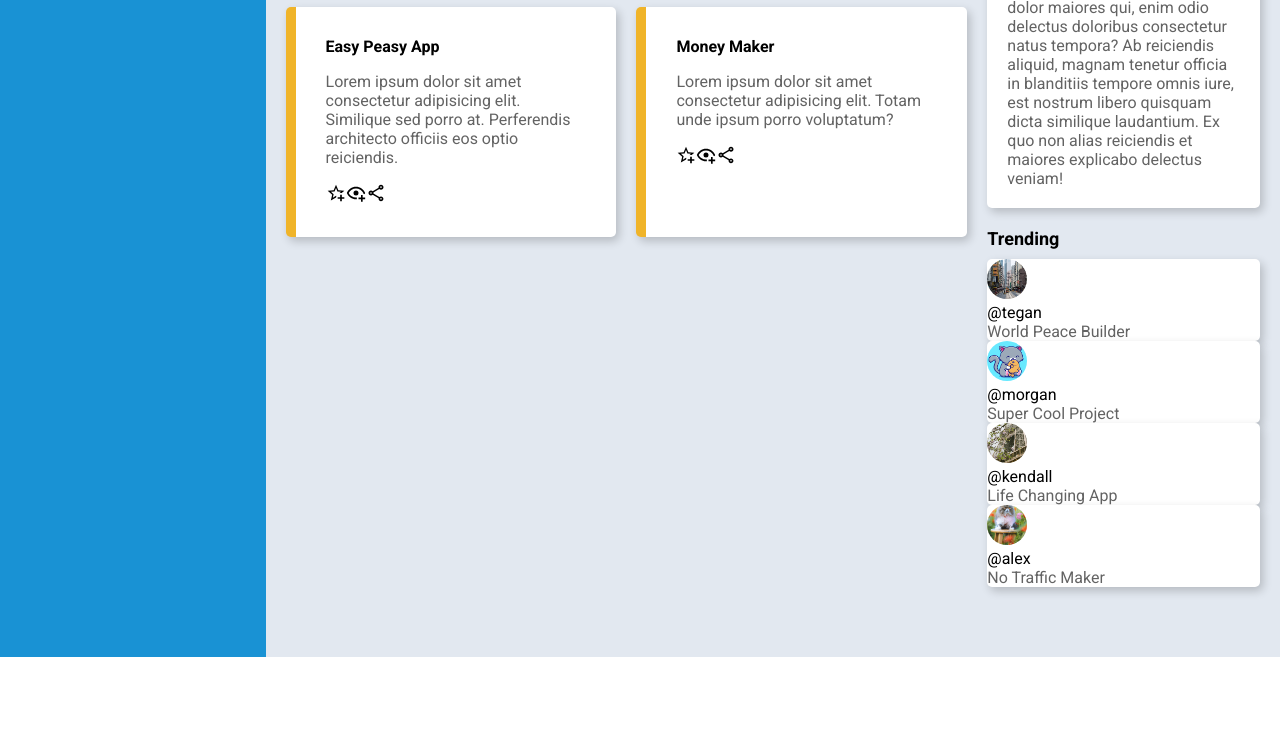
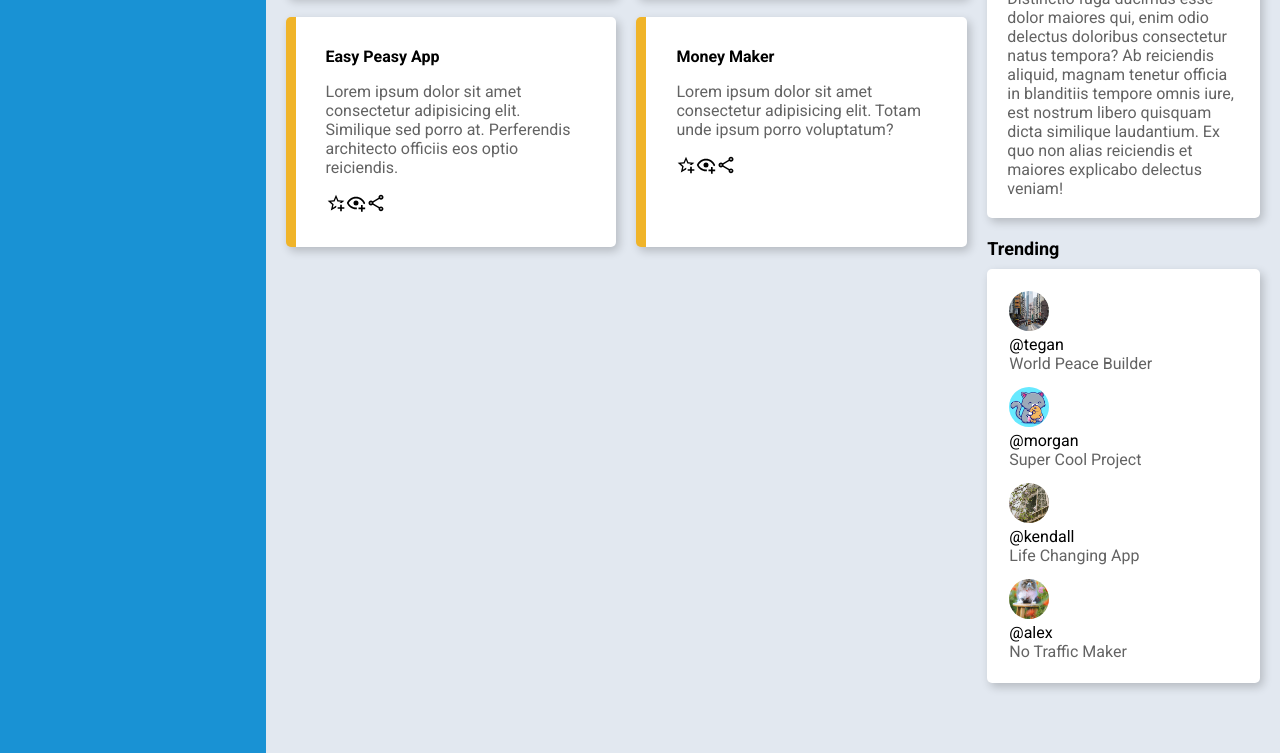
Before and after one commit to menchxCodes/odin-admin-dashboard, a plain HTML site: page index.html in a window 1280 px wide. Shown: the part 784-1537 px from the top of the page. Before the commit the page ends 1441 px from the top, so only its background shows below. Drawn offline with Linux system fonts and the light colour scheme.

Commit message:
Fix trending layout

```diff
--- a/style.css
+++ b/style.css
@@ -14,6 +14,7 @@ body {
 header {
     grid-column: 2 / 3;
     display: grid;
+    gap: 10px;
     grid-template-columns: 2fr 1fr;
     padding: 30px;
     align-items: center;
@@ -22,7 +23,6 @@ header {
 .search-bar {
     height: 35px;
     border-radius: 10px;
-    max-width: 80%;
     justify-self: stretch;
 }
 
@@ -150,6 +150,10 @@ main {
     align-self : end;
 }
 
+.trending-card {
+    margin: 2px;
+}
+
 .project-cards-container {
     display: grid;
     grid-template-columns: repeat(auto-fill, minmax(300px, 1fr));
@@ -162,6 +166,13 @@ main {
 
 .announcement-card p {
     margin: 0;
+}
+
+.trending-cards-container {
+    display: grid;
+    padding: 20px;
+    grid-template-columns: 1fr;
+    gap:10px;
 }
 /* styles */
 :root {
@@ -194,16 +205,16 @@ aside img {
 .announcement-card p {
 }
 
-.announcement-cards-container {
+.announcement-cards-container,
+.trending-cards-container,
+.project-card {
     border-radius: 5px;
     box-shadow: hsla(0, 0%, 0%, 0.2) 3px 4px 10px;
     background-color: #fff;
 }
 
-.project-card,
 .trending-card {
-    background-color: #fff;
-    box-shadow: hsla(0, 0%, 0%, 0.2) 3px 4px 10px;
+    background-color: none;
     border-radius: 5px;
 }
 
```
